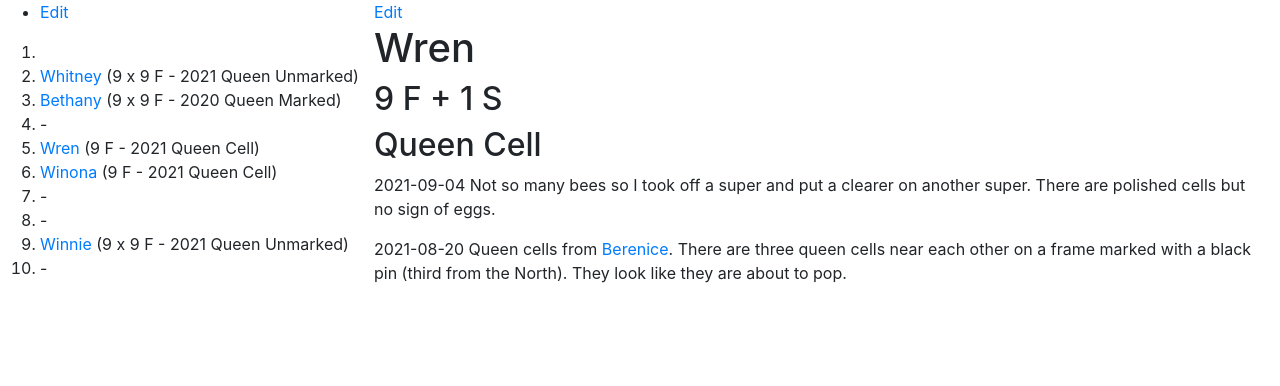
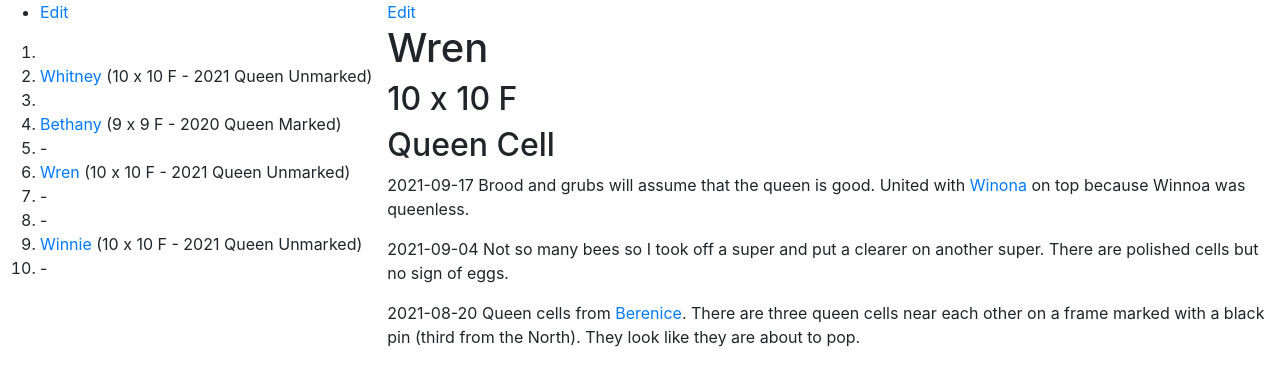
Before and after one commit to joejcollins/rhapsody-angel, a Jekyll site: the page built from queens/2021-wren.md, in a window 1280 px wide. Shown: the top 386 px of the page. Built offline with Jekyll 4.4.1, drawn with Linux system fonts in a browser that asks for light colours; our own code applies the rules of GitHub Pages for plain Markdown files.

Commit message:
United colonies

```diff
--- a/_includes/apiary.md
+++ b/_includes/apiary.md
@@ -1,12 +1,12 @@
 * [Edit](https://github.com/joejcollins/rhapsody-angel/edit/master/_includes/apiary.md)
 
 1.
-1. [Whitney]({{ site.baseurl }}/queens/2021-whitney.html) (9 x 9 F - 2021 Queen Unmarked)
+1. [Whitney]({{ site.baseurl }}/queens/2021-whitney.html) (10 x 10 F - 2021 Queen Unmarked)
+1.
 1. [Bethany]({{ site.baseurl }}/queens/2020-bethany.html) (9 x 9 F - 2020 Queen Marked)
 1. -
-1. [Wren]({{ site.baseurl }}/queens/2021-wren.html) (9 F - 2021 Queen Cell)
-1. [Winona]({{ site.baseurl }}/queens/2021-winona.html) (9 F - 2021 Queen Cell)
+1. [Wren]({{ site.baseurl }}/queens/2021-wren.html) (10 x 10 F - 2021 Queen Unmarked)
 1. -
 1. -
-1. [Winnie]({{ site.baseurl }}/queens/2021-winnie.html) (9 x 9 F - 2021 Queen Unmarked)
+1. [Winnie]({{ site.baseurl }}/queens/2021-winnie.html) (10 x 10 F - 2021 Queen Unmarked)
 1. -
--- a/queens/2021-wren.md
+++ b/queens/2021-wren.md
@@ -1,8 +1,11 @@
 # Wren
 
-## 9 F + 1 S
+## 10 x 10 F
 
 ## Queen Cell
+
+2021-09-17 Brood and grubs will assume that the queen is good.  United with [Winona]({{ site.baseurl }}/queens/2021-winona.html) on top because Winnoa was queenless.
+
 
 2021-09-04 Not so many bees so I took off a super and put a clearer on another super.  There are polished cells but no sign of eggs.
 
```
Also changed, not shown: queens/2020-bethany.md (+2 -0 lines), queens/2021-whitney.md (+3 -1 lines), queens/2021-winnie.md (+3 -1 lines), queens/2021-winona.md (+2 -0 lines).
